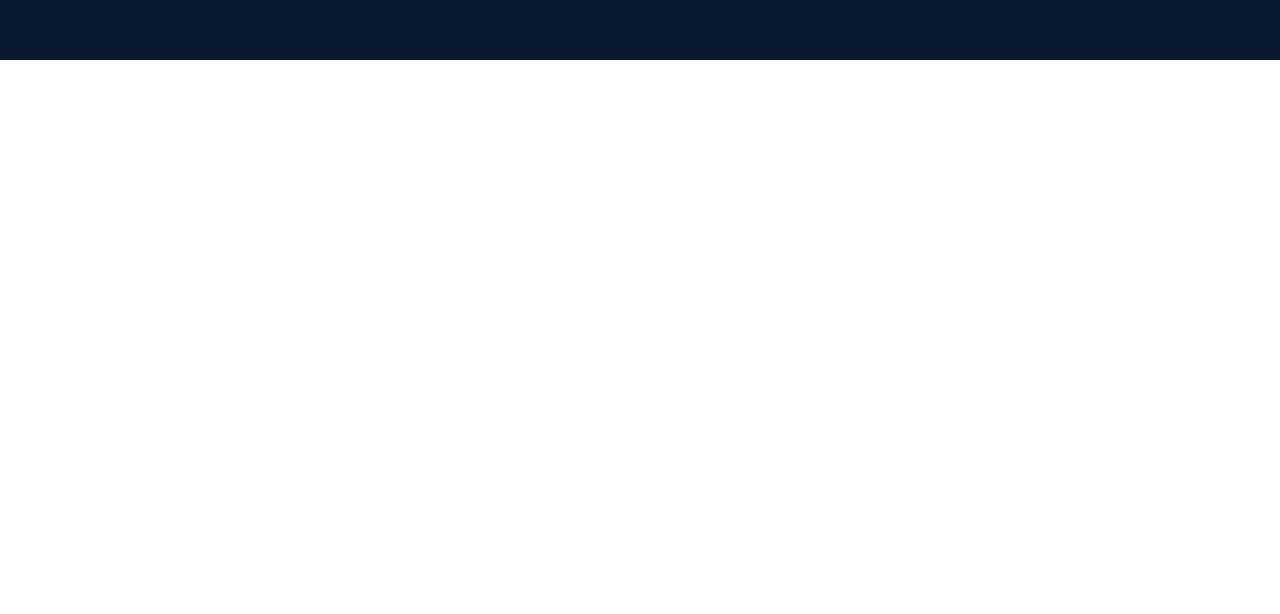
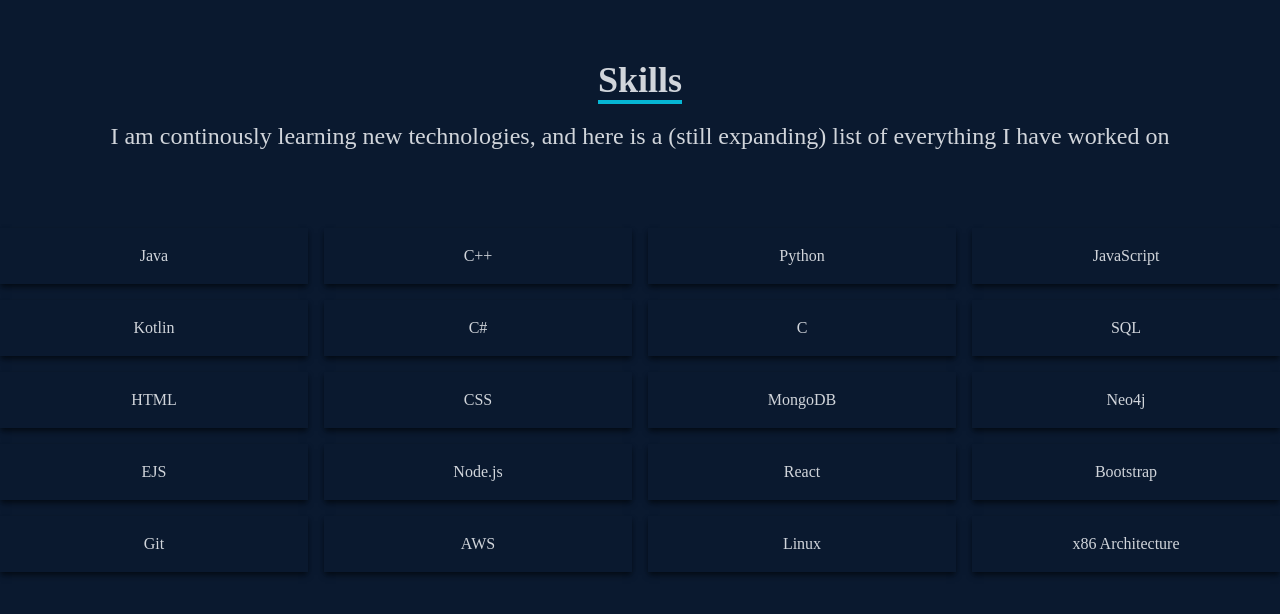
Before and after one commit to ayanjdeka/UpdatedPersonalWebsite, a React (Create React App) app: page / in a window 1280 px wide. Shown: the part 1540-2154 px from the top of the page. Before the commit the page ends 1600 px from the top, so only its background shows below. Built offline with nearby package versions, Linux system fonts and the light colour scheme.

Commit message:
Added skills (figure out spacing later)

```diff
--- a/src/App.js
+++ b/src/App.js
@@ -2,7 +2,7 @@
 //import Contact from "./components/Contact";
 import Home from "./components/Home";
 import Navbar from "./components/Navbar";
-//import Skills from "./components/Skills";
+import Skills from "./components/Skills";
 //import Works from "./components/Works";
 
 function App() {
@@ -11,6 +11,7 @@
       <Navbar />
       <Home />
       <About />
+      <Skills />
     </div>
   );
 }
--- a/src/components/Skills.jsx
+++ b/src/components/Skills.jsx
@@ -0,0 +1,76 @@
+import React from 'react';
+
+const Skills = () => {
+    return (
+        <div name='skills' className = 'w-full h-screen bg-[#0a192f] text-gray-300'>
+            <div className='w-full flex justify-center items-center flex-col mb-7'>
+                <p className='text-4xl font-bold inline border-b-4 border-cyan-500 text-center '>Skills</p>
+                <p className='py-4 text-2xl'>I am continously learning new technologies, and here is a (still expanding) list of everything I have worked on</p>
+            </div>
+            <div className='w-full grid grid-cols-2 sm:grid-cols-4 gap-4 text-center py-8'>
+                <div className='shadow-md shadow-[#040c16] hover:scale-125 duration-500'>
+                    <p className='my-4'>Java</p>
+                </div>
+                <div className='shadow-md shadow-[#040c16] hover:scale-125 duration-500'>
+                    <p className='my-4'>C++</p>
+                </div>
+                <div className='shadow-md shadow-[#040c16] hover:scale-125 duration-500'>
+                    <p className='my-4'>Python</p>
+                </div>
+                <div className='shadow-md shadow-[#040c16] hover:scale-125 duration-500'>
+                    <p className='my-4'>JavaScript</p>
+                </div>
+                <div className='shadow-md shadow-[#040c16] hover:scale-125 duration-500'>
+                    <p className='my-4'>Kotlin</p>
+                </div>
+                <div className='shadow-md shadow-[#040c16] hover:scale-125 duration-500'>
+                    <p className='my-4'>C#</p>
+                </div>
+                <div className='shadow-md shadow-[#040c16] hover:scale-125 duration-500'>
+                    <p className='my-4'>C</p>
+                </div>
+                <div className='shadow-md shadow-[#040c16] hover:scale-125 duration-500'>
+                    <p className='my-4'>SQL</p>
+                </div>
+                <div className='shadow-md shadow-[#040c16] hover:scale-125 duration-500'>
+                    <p className='my-4'>HTML</p>
+                </div>
+                <div className='shadow-md shadow-[#040c16] hover:scale-125 duration-500'>
+                    <p className='my-4'>CSS</p>
+                </div>
+                <div className='shadow-md shadow-[#040c16] hover:scale-125 duration-500'>
+                    <p className='my-4'>MongoDB</p>
+                </div>
+                <div className='shadow-md shadow-[#040c16] hover:scale-125 duration-500'>
+                    <p className='my-4'>Neo4j</p>
+                </div>
+                <div className='shadow-md shadow-[#040c16] hover:scale-125 duration-500'>
+                    <p className='my-4'>EJS</p>
+                </div>
+                <div className='shadow-md shadow-[#040c16] hover:scale-125 duration-500'>
+                    <p className='my-4'>Node.js</p>
+                </div>
+                <div className='shadow-md shadow-[#040c16] hover:scale-125 duration-500'>
+                    <p className='my-4'>React</p>
+                </div>
+                <div className='shadow-md shadow-[#040c16] hover:scale-125 duration-500'>
+                    <p className='my-4'>Bootstrap</p>
+                </div>
+                <div className='shadow-md shadow-[#040c16] hover:scale-125 duration-500'>
+                    <p className='my-4'>Git</p>
+                </div>
+                <div className='shadow-md shadow-[#040c16] hover:scale-125 duration-500'>
+                    <p className='my-4'>AWS</p>
+                </div>
+                <div className='shadow-md shadow-[#040c16] hover:scale-125 duration-500'>
+                    <p className='my-4'>Linux</p>
+                </div>
+                <div className='shadow-md shadow-[#040c16] hover:scale-125 duration-500'>
+                    <p className='my-4'>x86 Architecture</p>
+                </div>
+            </div>
+        </div>
+    );
+};
+
+export default Skills;
```
